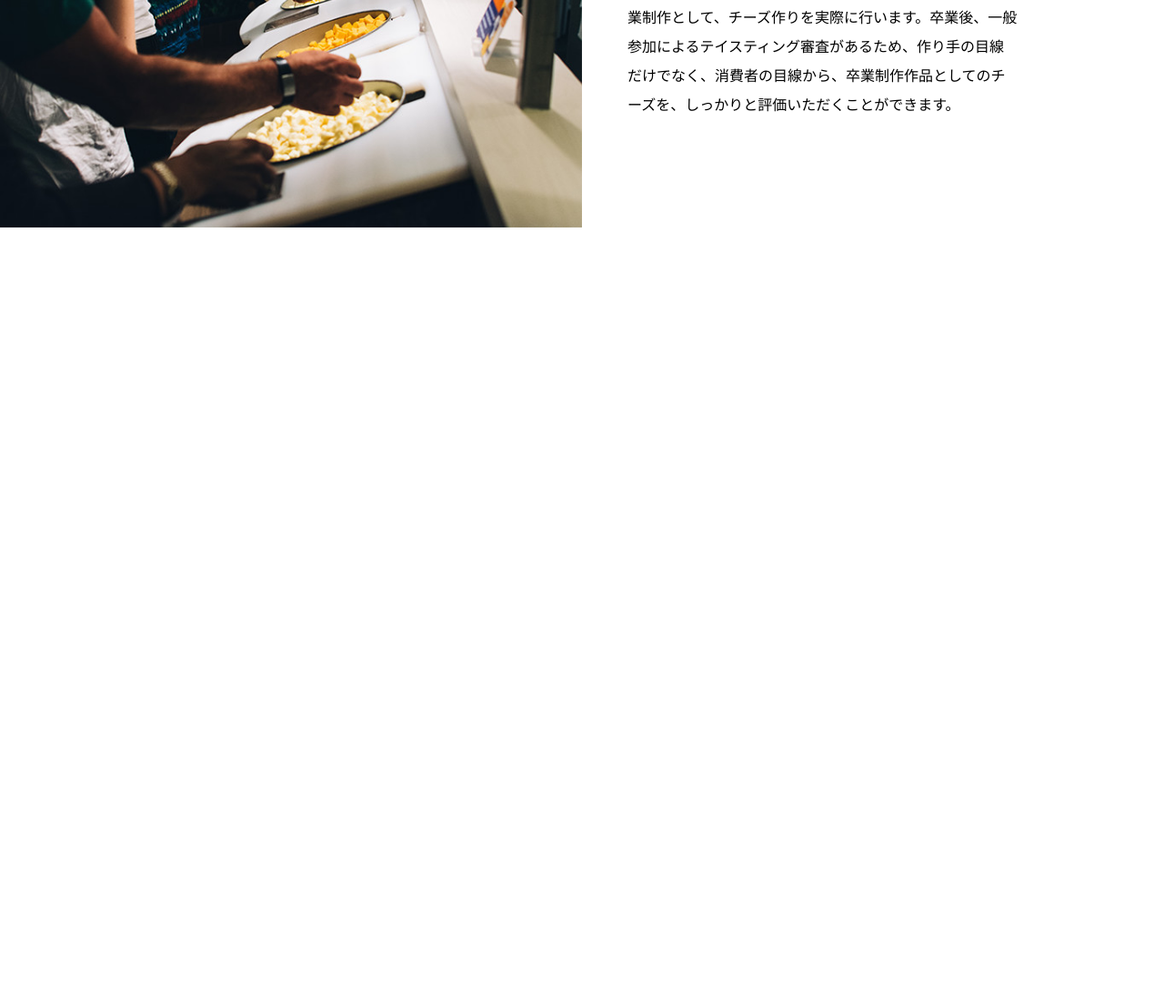
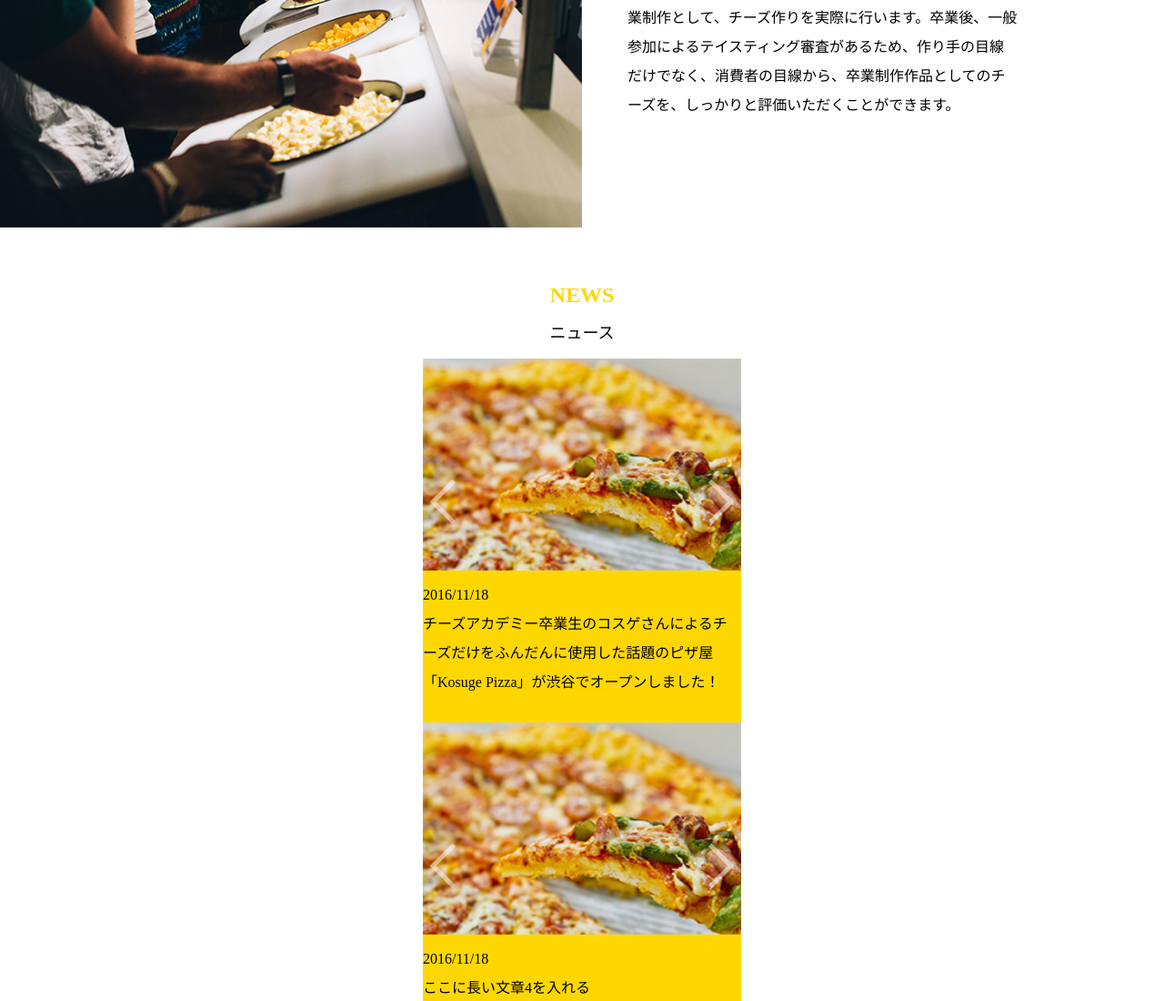
Before and after one commit to yudai-ishiguro/kadai02_janken_rich_ver, a plain HTML site: page index.html in a window 1280 px wide. Shown: the part 2702-3802 px from the top of the page at 91% size. Before the commit the page ends 2952 px from the top, so only its background shows below. Drawn offline with nearby package versions, Linux system fonts and the light colour scheme.

Commit message:
NEWSのカルーセルの途中

```diff
--- a/css/style.css
+++ b/css/style.css
@@ -303,3 +303,100 @@ section{
         word-break: keep-all;
         overflow-wrap: break-word;
 }
+/* NEWEのセクション */
+.news{
+    position: relative;
+    top:50px;
+    margin-top: 60px;
+    margin-bottom: 60px;
+    text-align: center;
+    line-height: 2;
+}
+.course div{
+    margin-top: 40px;
+}
+
+.course_title{
+    font-weight: bolder;
+    color:#ffd700;
+    font-size: 24px;
+}
+.course_subTitle{
+    font-size: 18px;
+}
+.carousel2{
+    display: flex;
+    justify-content: center;
+}
+.contains, .contains2{
+    width: 350px;
+    height: 400px;
+    overflow: hidden;
+    position: relative;
+    padding: 0;
+    list-style: none;
+    background-color: #ffd700;
+}
+.contains2{
+    line-height: 2;
+}
+.contains2 img{
+    width: 100%;
+    height: auto;
+}
+.slide_select{
+    display: none;
+}
+.slide{
+    width: 350px;
+    height: 400px;
+    position: absolute;
+    /* opacity: 0; */
+}
+.scroll_button{
+    position: absolute;
+    display: block;
+    height: 30px;
+    width: 30px;
+    top: 40%;
+    margin-top: -20px;
+    border-width: 5px 5px 0 0;
+    border-style: solid;
+    border-color: #fdfdfd;
+    cursor: pointer;
+    opacity: 0.5;
+    z-index: 3;
+}
+.scroll_button:hover {
+    opacity: 1;
+}
+.scroll_prev{
+    left: 15px;
+    transform: rotate(-135deg);
+}
+.scroll_next{
+    right: 15px;
+    transform:rotate(45deg);
+}
+.move_controler{
+    position:absolute;
+    bottom: 20px;
+    width: 100%;
+    text-align: center;
+}
+.button_move{
+    display: inline-block;
+    height: 15px;
+    width: 15px;
+    margin: 0 2px;
+    border-radius: 100%;
+    cursor: pointer;
+    opacity: 0.5;
+    z-index: 2;
+}
+.button_move:hover{
+    opacity: 1;
+}
+.button_move{
+    background-color: #fdfdfd;
+}
--- a/index.html
+++ b/index.html
@@ -115,6 +115,73 @@
       </div>
     </section>
 
+<!--ニュース  -->
+<section class="news" id="NEWS">
+  <div class="course_title">NEWS</div>
+  <div class="course_subTitle">
+    <P>ニュース</P>
+  </div>
+</section>
+<!-- カルーセルその２ -->
+<section class="carousel2">
+  <div class="contains">
+    <input class="slide_select" type="radio" id="SlideA" name="slide_check" checked />
+    <input class="slide_select" type="radio" id="SlideA" name="slide_check" />
+    <input class="slide_select" type="radio" id="SlideA" name="slide_check" />
+  </div>
+  <!-- スライド1番目 -->
+  <div class="slide">
+    <div class="scroll_controler">
+      <label class="scroll_button scroll_prev" for="SlideC"></label>
+      <label class="scroll_button scroll_next" for="SlideB"></label>
+    </div>
+    <div class="contains2">
+      <div class="carousel2_pic">
+        <img src="./img/news_img.jpg" alt="ニュースのイメージ">
+      </div>
+      <div class="carousel_2text">
+        <P class="news_date">2016/11/18</P>
+        <p id="longText4"><span>ここに長い文章4を入れる</span></p>
+      </div>
+    </div>
+    <!-- スライド2番目 -->
+    <div class="slide">
+      <div class="scroll_controler">
+        <label class="scroll_button scroll_prev" for="SlideA"></label>
+        <label class="scroll_button scroll_next" for="SlideC"></label>
+      </div>
+      <div class="contains2">
+        <div class="carousel2_pic">
+          <img src="./img/news_img.jpg" alt="ニュースのイメージ">
+        </div>
+        <div class="carousel_2text">
+          <P class="news_date">2016/11/18</P>
+          <p id="longText4"><span>ここに長い文章4を入れる</span></p>
+        </div>
+      </div>
+    <!-- スライド3番目 -->
+    <div class="slide">
+      <div class="scroll_controler">
+        <label class="scroll_button scroll_prev" for="SlideB"></label>
+        <label class="scroll_button scroll_next" for="SlideA"></label>
+      </div>
+      <div class="contains2">
+        <div class="carousel2_pic">
+          <img src="./img/news_img.jpg" alt="ニュースのイメージ">
+        </div>
+        <div class="carousel_2text">
+          <P class="news_date">2016/11/18</P>
+          <p id="longText4"><span>ここに長い文章4を入れる</span></p>
+        </div>
+      </div>
+      <!-- スライド移動用ボタン -->
+      <div class="move_controler">
+        <label class="button_move" for="SlideA"></label>
+        <label class="button_move" for="SlideB"></label>
+        <label class="button_move" for="SlideC"></label>
+      </div>
+  </div>
+</section>
 
 </body>
 
@@ -136,6 +203,8 @@ $("#longText2").html(lT2);
 const lT3 ="チーズアカデミーでは最後の2ヶ月間で卒業制作を実施。<wbr>卒業制作として、チーズ作りを実際に行います。卒業後、<wbr>一般参加によるテイスティング審査があるため、作り手の<wbr>目線だけでなく、消費者の目線から、卒業制作作品としての<wbr>チーズを、しっかりと評価いただくことができます。"
 $("#longText3").html(lT3);
 
+const lT4="チーズアカデミー卒業生のコスゲさんによる<wbr>チーズだけをふんだんに使用した話題のピザ屋<wbr>「Kosuge Pizza」が渋谷でオープンしました！"
+$("#longText4").html(lT4);
 </script>
 
 </html>
```
